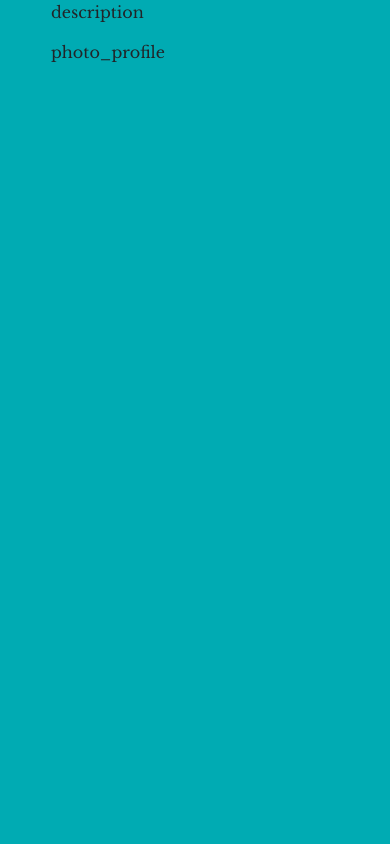
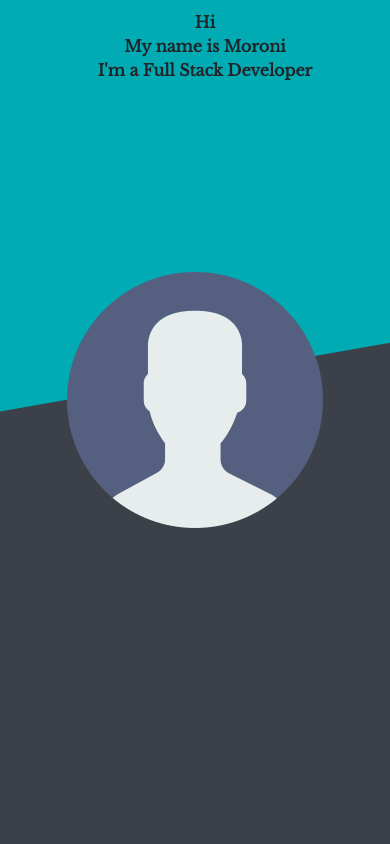
Before and after one commit to MoroniAg/moroniag.github.io, an Angular app: page / in a window 390 px wide. Shown: the top 844 px of the page. Built offline with nearby package versions, Linux system fonts and the light colour scheme; a web font is replaced by a local one.

Commit message:
work in progress with styles form home page

```diff
--- a/src/app/app.component.css
+++ b/src/app/app.component.css
@@ -3,6 +3,7 @@
     padding: 0;
     box-sizing: border-box;
     font-family: 'Libre Baskerville', serif;
+    font-weight: bold;
 }
 
 body {
@@ -18,6 +19,7 @@ nav {
     left: 10px;
     transform: translateY(-50%);
     width: 200px;
+    z-index: 100;
 }
 
 nav a {
@@ -34,7 +36,6 @@ nav a {
     box-sizing: border-box;
     background-color: white;
     box-shadow: 0px 5px 5px rgba(0, 0, 0, 0.582);
-    z-index: 4;
     font-size: 30px;
     text-decoration: none;
     color: #3C4048;
--- a/src/app/app.component.html
+++ b/src/app/app.component.html
@@ -1,5 +1,5 @@
 <article class="container-fluid">
-  <app-page class="container-fluid" *ngFor="let page of pageList" id={{page.page}} [content]="page.content"></app-page>
+  <app-page class="container-fluid text-center" *ngFor="let page of pageList" id={{page.page}} [content]="page.content"></app-page>
 </article>
 
 <nav class="container-fluid d-none d-md-block">
--- a/src/app/app.component.ts
+++ b/src/app/app.component.ts
@@ -16,6 +16,7 @@ export class AppComponent {
 
   ngOnInit(): void {
     this.pageList = this.contentService.getinfo()
+    console.log(this.pageList)
   }
 
 
--- a/src/app/components/content/content.component.css
+++ b/src/app/components/content/content.component.css
@@ -0,0 +1,11 @@
+.photo_profile {
+    width: 512px;
+}
+
+@media (max-width: 600px) {
+
+    .photo_profile {
+        width: 70%;
+    }
+
+}
--- a/src/app/components/content/content.component.html
+++ b/src/app/components/content/content.component.html
@@ -1 +1,10 @@
-<p>{{content.name}}</p>
+<div *ngIf="content.name == 'description'" class="h-100">
+
+    <div class="i" *ngFor="let tittle of content.tittles">
+        <span class="d-block" *ngFor="let value of tittle.values"> {{value.value}} </span>
+    </div>
+
+</div>
+
+
+<img class="photo_profile" *ngIf="content.name == 'photo_profile'" src="{{content.url_img}}" alt="photo_profile" >
--- a/src/app/components/page/page.component.css
+++ b/src/app/components/page/page.component.css
@@ -1,6 +1,87 @@
-.content {
-    margin-left: 10%;
-  /*  width: 100%;*/
-    height: 100vh;
-   /*display: block;*/
+.photo_profile {
+  position: relative;
+  top: 30px;
+  z-index: 10;
+  /* height: auto; */
 }
+
+.description {
+  position: relative;
+  top: 10px;
+  left: 10px;
+  z-index: 10;
+  height: auto;
+}
+
+
+
+.second_background::before {
+  content: '';
+  background-color: #00ABB3;
+  height: 250px;
+  width: 120%;
+  display: block;
+  transform: rotate(-10deg) translate(-30px, -140px);
+  z-index: 0;
+
+}
+@media (max-width: 1400px) {
+  .second_background {
+    background-color: #3C4048;
+    position: relative;
+    height: 80.5vh;
+    bottom: 73%;
+    z-index: 0;
+  }
+}
+@media (max-width: 1200px) {
+  .second_background {
+    background-color: #3C4048;
+    position: relative;
+    height: 70.5vh;
+    bottom: 24%;
+    z-index: 0;
+  }
+}
+
+@media (max-width: 992px) {
+
+  .second_background {
+    background-color: #3C4048;
+    position: relative;
+    height: 70.5vh;
+    bottom: 24%;
+    z-index: 0;
+  }
+
+}
+
+@media (max-width: 768px) {
+
+  .second_background {
+    background-color: #3C4048;
+    position: relative;
+    height: 70.5vh;
+    bottom: 20%;
+    z-index: 0;
+  }
+
+  .photo_profile {
+    position: relative;
+    top: 200px;
+    z-index: 10;
+    /* height: auto; */
+  }
+}
+
+@media (max-width: 576px) {
+
+  .second_background {
+    background-color: #3C4048;
+    position: relative;
+    height: 70.5vh;
+    bottom: 8%;
+    z-index: 0;
+  }
+
+}
--- a/src/app/components/page/page.component.html
+++ b/src/app/components/page/page.component.html
@@ -1,19 +1,14 @@
-<div class="content container-fluid ">
-    <div class="row align-items-start">
+<div class="row h-100 w-100" *ngIf="content.name==='home'">
 
-        <div class="container-fluid" *ngIf="content.name==='home'">
-            <!-- <input type="button" value="Value"> -->
-            <!-- <span class="d-block" *ngFor="let cont of content.list_content">{{cont.name}}</span> -->
-            <div class="row">
-                <app-content class="col-xxl-6 col-xl-6 col-lg-6 col-md-12 col-sm-12"
-                    [content]="findContent(content,'description') "></app-content>
-                <app-content class="col-xxl-6 col-xl-6 col-lg-6 col-md-12 col-sm-12"
-                    [content]="findContent(content, 'photo_profile')"></app-content>
-            </div>
-        </div>
-        <div class="col" *ngIf="content.name==='experience'">
-            <input type="checkbox" name="radio" id="">
-            <span *ngFor="let cont of content.list_content">{{cont.name}}</span>
-        </div>
-    </div>
+    <app-content class="w-100 description align-self-start" [content]="findContent(content, 'description')"></app-content>
+    <app-content class="w-100 photo_profile align-self-center" [content]="findContent(content, 'photo_profile')"></app-content>
+    <div class="second_background align-self-end"></div>
 </div>
+
+
+<div class="row align-items-start h-100 w-100" *ngIf="content.name==='experience'">
+    <app-content class="col-xxl-6 col-xl-6 col-lg-6 col-md-12 col-sm-12"
+        [content]="findContent(content, 'professional_work')"></app-content>
+    <app-content class="col-xxl-6 col-xl-6 col-lg-6 col-md-12 col-sm-12"
+        [content]="findContent(content, 'personal_work')"></app-content>
+</div>
--- a/src/app/models/Tittle.ts
+++ b/src/app/models/Tittle.ts
@@ -1,8 +1,8 @@
-import { Values } from "./Values";
+import { Value } from "./Values";
 
 export class Tittle{
 
 public name!: string;
-public values!: Values[];
+public values!: Value[];
 
 }
--- a/src/assets/info.json
+++ b/src/assets/info.json
@@ -31,7 +31,7 @@
                 },
                 {
                     "name": "photo_profile",
-                    "url_img": "url",
+                    "url_img": "assets/images/user.png",
                     "tittles": []
                 }
             ]
--- a/src/styles.css
+++ b/src/styles.css
@@ -1,5 +1,4 @@
 /* You can add global styles to this file, and also import other style files */
 @import '~bootstrap/dist/css/bootstrap.css';
-@import url('https://fonts.googleapis.com/css2?family=Libre+Baskerville&display=swap');
 @import url('https://fonts.googleapis.com/css2?family=Libre+Baskerville:ital@0;1&family=Rubik+Bubbles&display=swap');
 @import url("https://cdn.jsdelivr.net/npm/bootstrap-icons@1.10.3/font/bootstrap-icons.css");
```
Also changed, not shown: src/app/models/Values.ts (+4 -4 lines), src/assets/images/img-001.png (added), src/assets/images/user.png (added).
